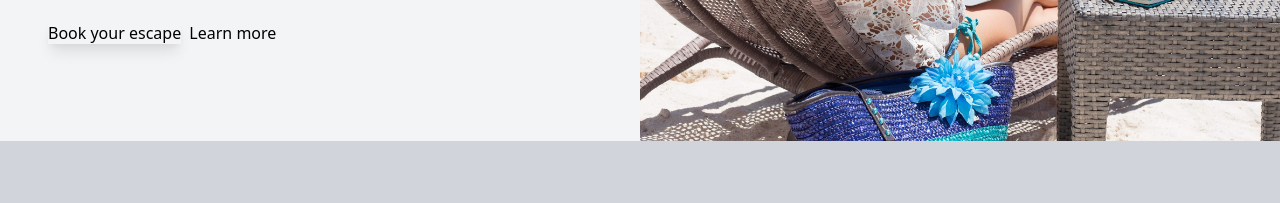
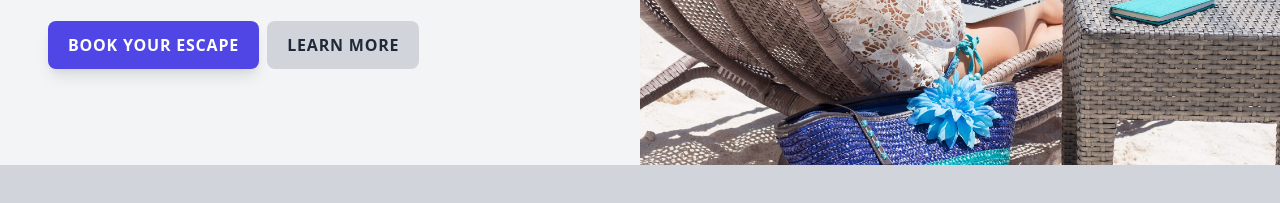
Before and after one commit to rizqisetiaji7/tailwindcss, a website built with Vite: page index.html in a window 1280 px wide. Shown: the part 343-546 px from the top of the page. Built offline with nearby package versions, Linux system fonts and the light colour scheme.

Commit message:
Add new custom inline utility class for button using @layer components and @apply inline any existing class

```diff
--- a/css/tailwind.css
+++ b/css/tailwind.css
@@ -1,3 +1,21 @@
 @tailwind base;
 @tailwind components;
+/* Inline Existing Utilities */
+/* .btn {
+    @apply inline-block px-5 py-3 rounded-lg bg-indigo-600 hover:bg-indigo-500 hover:-translate-y-0.5 focus:outline-none focus:ring focus:ring-offset-1 focus:ring-indigo-500 focus:ring-opacity-40 active:bg-indigo-700 transform transition text-white text-sm sm:text-base shadow-lg uppercase font-semibold tracking-wider;
+} */
 @tailwind utilities;
+
+@layer components {
+    .btn {
+        @apply inline-block px-5 py-3 rounded-lg focus:outline-none focus:ring focus:ring-offset-1 text-sm sm:text-base uppercase font-semibold tracking-wider;
+    }
+
+    .btn-primary {
+        @apply bg-indigo-600 hover:bg-indigo-500 focus:ring-indigo-500 focus:ring-opacity-40 active:bg-indigo-700 text-white;
+    }
+
+    .btn-secondary {
+        @apply bg-gray-300 hover:bg-gray-200 focus:ring-gray-300 focus:ring-opacity-40 active:bg-gray-400 text-gray-800;
+    }
+}
```
